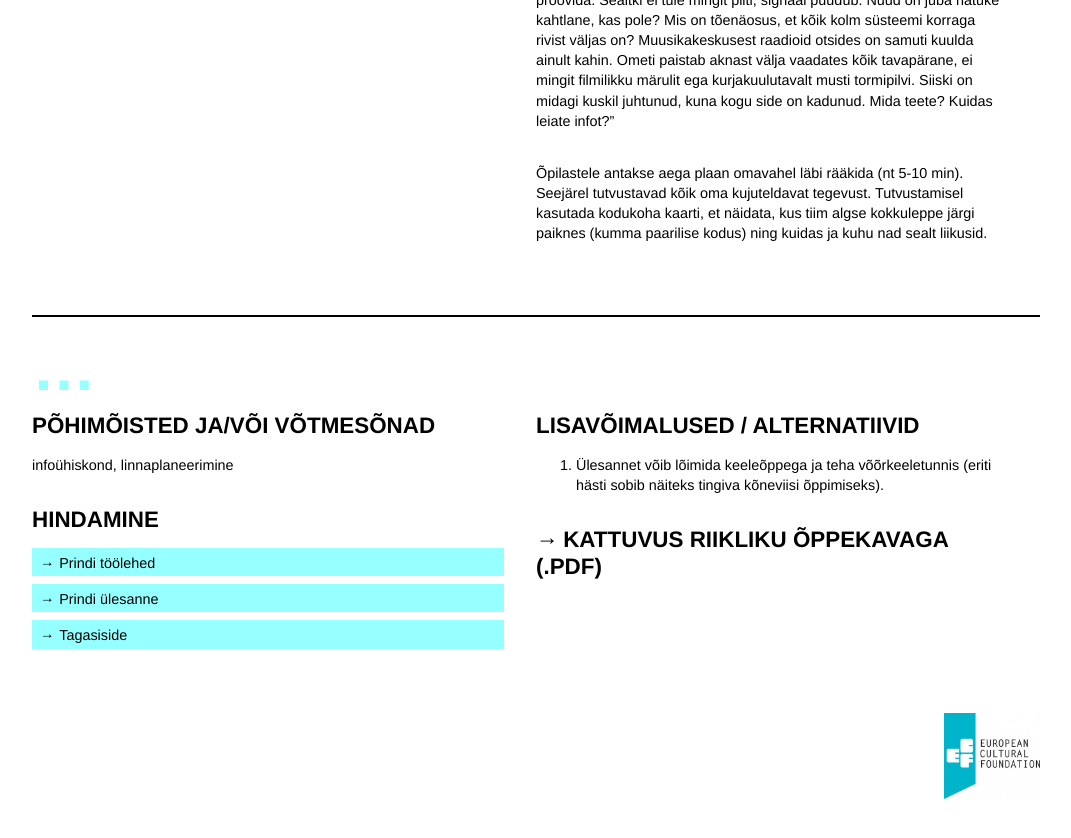
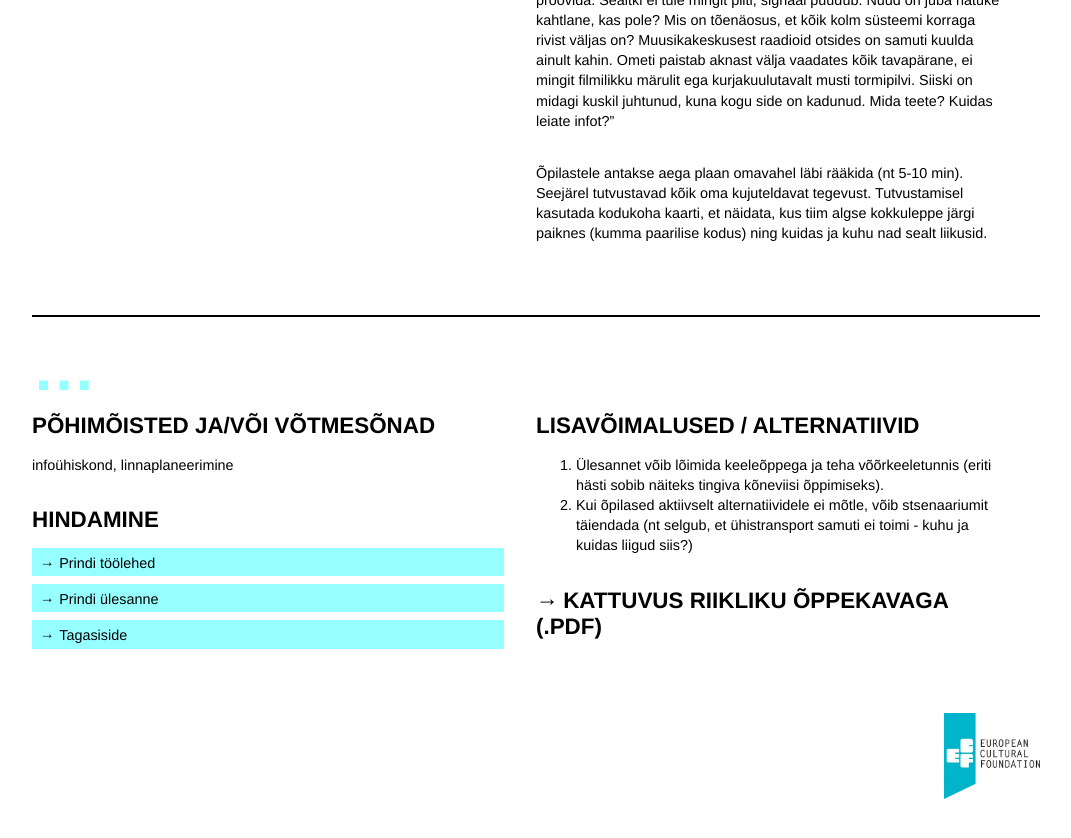
Before and after one commit to ruumiharidus/ruumiharidus.github.io, a Jekyll site: the page built from _posts/2015-12-07-infosulg.md, in a window 1280 px wide and 900 px high, scrolled down 1620 px. Shown: the top 838 px of the window, without its empty margins (104-1175 px from the left). Built offline with Jekyll 4.4.1, drawn with Linux system fonts in a browser that asks for light colours; nearby versions of some CDN libraries.

Commit message:
Updated 2015-12-07-infosulg.md

```diff
--- a/_posts/2015-12-07-infosulg.md
+++ b/_posts/2015-12-07-infosulg.md
@@ -73,6 +73,7 @@ infoühiskond, linnaplaneerimine
 
 #### Lisavõimalused / alternatiivid
 1. Ülesannet võib lõimida keeleõppega ja teha võõrkeeletunnis (eriti hästi sobib näiteks tingiva kõneviisi õppimiseks).
+2. Kui õpilased aktiivselt alternatiividele ei mõtle, võib stsenaariumit täiendada (nt selgub, et ühistransport samuti ei toimi - kuhu ja kuidas liigud siis?)
 
 [Kattuvus riikliku õppekavaga (.pdf)]({{ site.baseurl }}/assets/documents/hello.pdf){:class='national-pdf'}
 </section>
```
